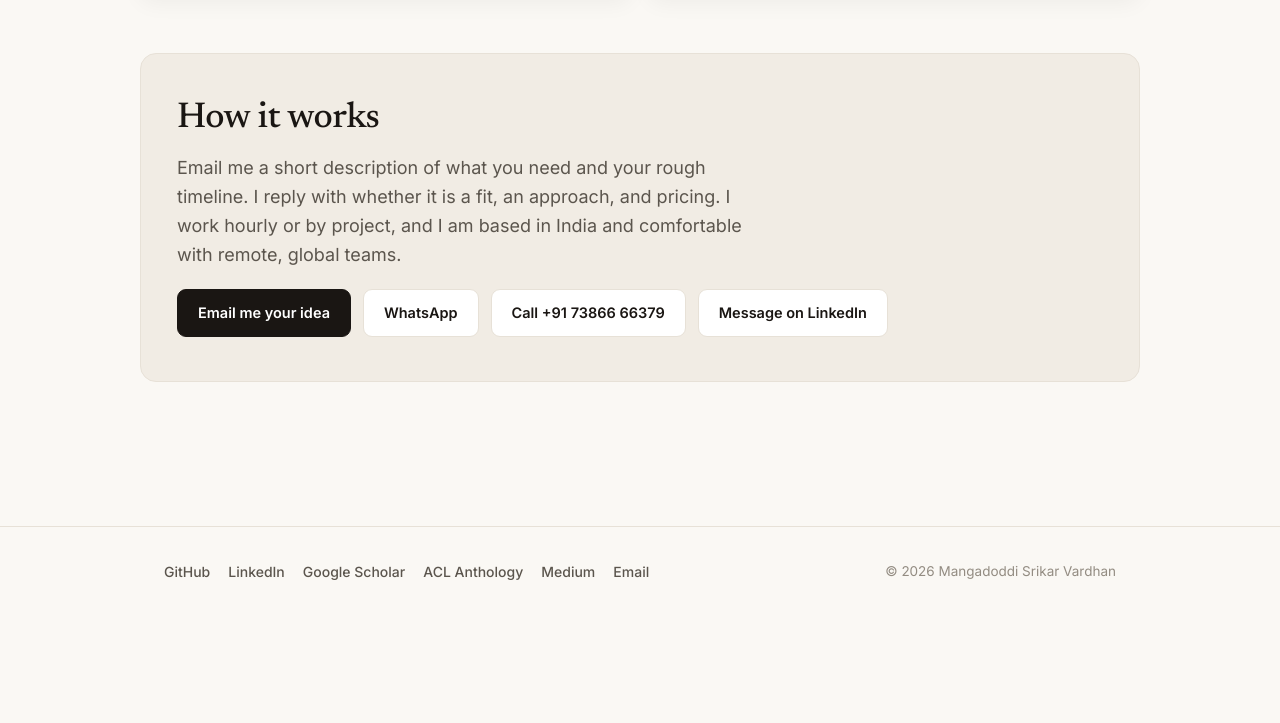
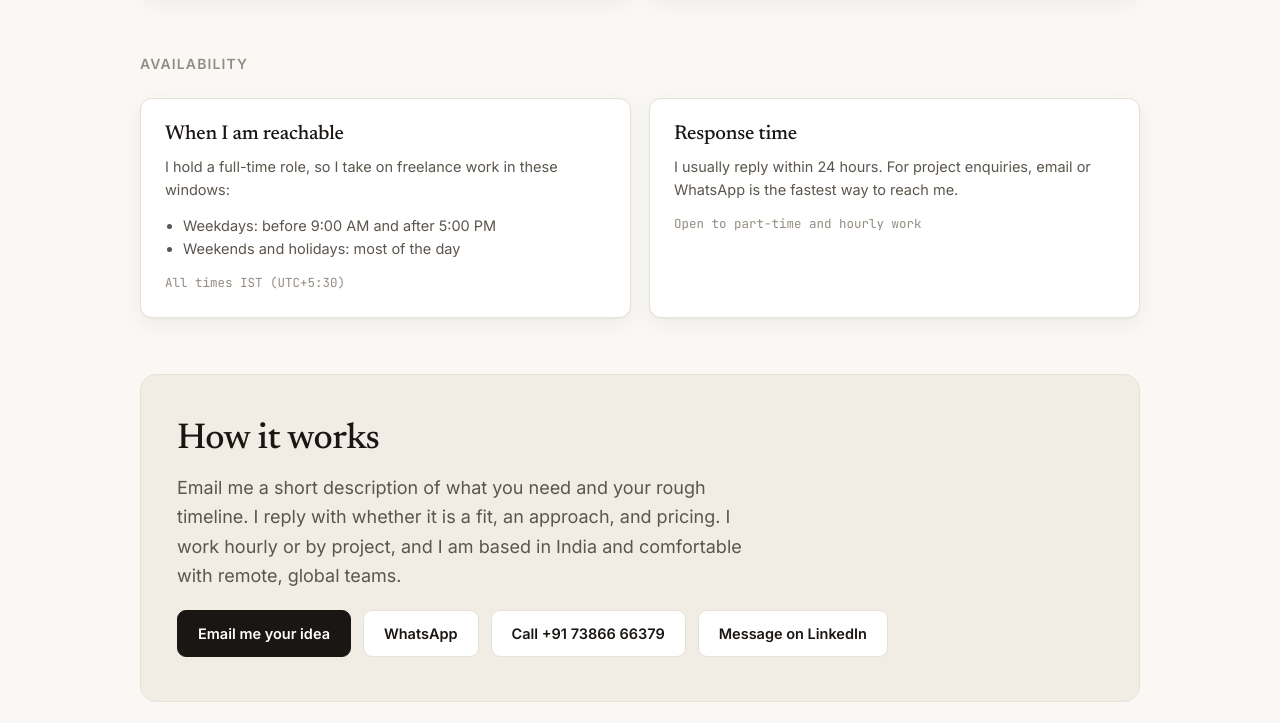
Before and after one commit to M-SRIKAR-VARDHAN/M-SRIKAR-VARDHAN.github.io, a plain HTML site: page services.html in a window 1280 px wide. Shown: the part 977-1700 px from the top of the page. Before the commit the page ends 1595 px from the top, so only its background shows below. Drawn offline with Linux system fonts and the light colour scheme.

Commit message:
Add availability and response-time block to Work with me page
Co-Authored-By: Claude Opus 4.8 (1M context) <noreply@anthropic.com>

```diff
--- a/services.html
+++ b/services.html
@@ -75,6 +75,26 @@
   </section>
 
   <section>
+    <div class="sec-title">Availability</div>
+    <div class="grid cols-2">
+      <div class="svc">
+        <h3>When I am reachable</h3>
+        <p>I hold a full-time role, so I take on freelance work in these windows:</p>
+        <ul style="margin:0 0 12px; padding-left:18px; color:var(--ink-soft); font-size:14.5px;">
+          <li>Weekdays: before 9:00 AM and after 5:00 PM</li>
+          <li>Weekends and holidays: most of the day</li>
+        </ul>
+        <div class="proof">All times IST (UTC+5:30)</div>
+      </div>
+      <div class="svc">
+        <h3>Response time</h3>
+        <p>I usually reply within 24 hours. For project enquiries, email or WhatsApp is the fastest way to reach me.</p>
+        <div class="proof">Open to part-time and hourly work</div>
+      </div>
+    </div>
+  </section>
+
+  <section>
     <div class="contact">
       <h2>How it works</h2>
       <p class="muted">Email me a short description of what you need and your rough timeline. I reply with whether it is a fit, an approach, and pricing. I work hourly or by project, and I am based in India and comfortable with remote, global teams.</p>
```
